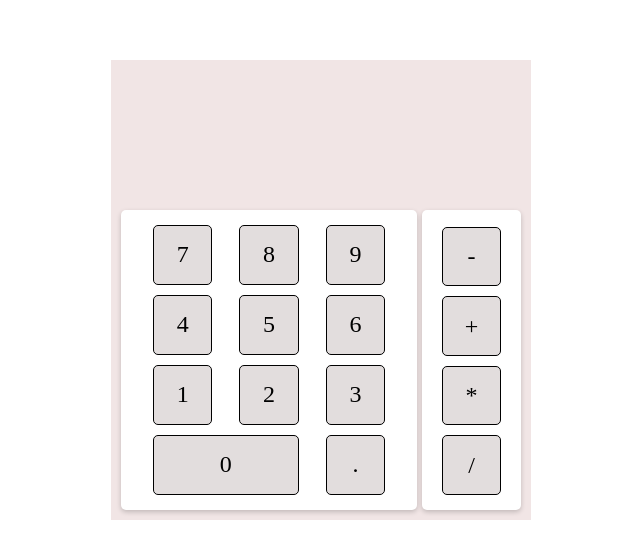
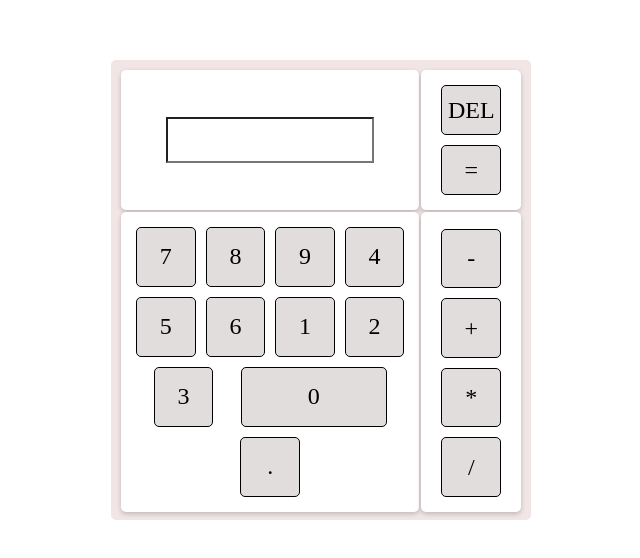
Before and after one commit to kindlerick/calculator, a plain HTML site: page index.html in a window 1280 px wide. Shown: the part 110-668 px from the top of the page, without its empty margins (319-959 px from the left). Drawn offline with Linux system fonts and the light colour scheme.

Commit message:
Create frontend for calculator

```diff
--- a/script.js
+++ b/script.js
@@ -3,21 +3,29 @@ const calculatorBody = document.createElement("div");
 calculatorBody.id = "calculatorBody";
 calculatorContainer.appendChild(calculatorBody);
 
+const calculatorLowerBody = document.createElement("div");
+const calculatorTopBody = document.createElement("div");
+
+calculatorTopBody.id = "topBody";
+calculatorBody.appendChild(calculatorTopBody);
+
+calculatorLowerBody.id = "lowerBody";
+calculatorBody.appendChild(calculatorLowerBody);
+
+const topPadArray = ["DEL", "="];
 
 const numPadArray = ["7","8","9","4","5","6","1","2","3","0","."];
 
 const evalPadArray = ["-", "+", "*", "/"];
 
-// evalPad
-
 function createEvalPad() {
 
-    const calcBody = document.querySelector("#calculatorBody");
+    const lowerBody = document.querySelector("#lowerBody");
 
-    if(calcBody) {
+    if(lowerBody) {
         const evalPadBody = document.createElement("div");
         evalPadBody.id = "evalPadBody";
-        calcBody.appendChild(evalPadBody);
+        lowerBody.appendChild(evalPadBody);
     } else {
         console.error("calculatorBody not found!");
     }
@@ -36,12 +44,12 @@ function populateEvalPad() {
 
 function createNumPad() {
 
-    const calcBody = document.querySelector("#calculatorBody");
+    const lowerBody = document.querySelector("#lowerBody");
 
-    if(calcBody) {
+    if(lowerBody) {
         const numBody = document.createElement("div");
         numBody.id = "numBody";
-        calcBody.appendChild(numBody);
+        lowerBody.appendChild(numBody);
     } else {
         console.error("calculatorBody not found!");
     }
@@ -58,10 +66,53 @@ function populateNumPad() {
     }
 }
 
+
+function createEvalWindow() {
+
+    const topBody = document.querySelector("#topBody");
+
+    if(topBody) {
+        const evalWindow = document.createElement("div");
+        evalWindow.id = "evalWindow";
+        topBody.appendChild(evalWindow);
+    } else {
+        console.error("calculatorBody not found!");
+    }
+
+}
+
+function createEvalInputWindow() {
+
+    const evalWindow = document.querySelector("#evalWindow");
+    if(evalWindow) {
+        const evalInputWindow = document.createElement("input");
+        evalInputWindow.id = "evalInputWindow";
+        evalWindow.appendChild(evalInputWindow);
+    } else {
+        console.error("calculatorBody not found!");
+    }
+}
+
+function createTopEvalPad() {
+
+    const topBody = document.querySelector("#topBody");
+    const evalKeyWindow = document.createElement("div");
+    evalKeyWindow.id = "evalKeyWindow";
+    topBody.appendChild(evalKeyWindow);
+
+    for(let i = 0; i < topPadArray.length; i++) {
+        let topEvalKey = document.createElement("div");
+        topEvalKey.textContent = topPadArray[i];
+        topEvalKey.id = "topEvalKey";
+        evalKeyWindow.appendChild(topEvalKey);
+    }
+}
 // evalWindow
 
-
-createNumPad();
-populateNumPad();
-createEvalPad();
-populateEvalPad();
+ createNumPad();
+ populateNumPad();
+ createEvalPad();
+ populateEvalPad();
+ createEvalWindow();
+ createEvalInputWindow();
+ createTopEvalPad();
--- a/style.css
+++ b/style.css
@@ -11,17 +11,18 @@ html, body {
     height: 55vh;
     background-color: rgb(241, 229, 229);
     padding: 10px;
+    border-radius: 5px;
+    display: flex;
 }
 
 
 #calculatorBody {
     height: 100%;
     display: flex;
-    flex-direction: row;
-    justify-content: space-between;
-    align-items: flex-end;
-    gap: 5px;
+    flex-direction: column;
+    gap: 2px;
 }
+
 
 #numBody {
     display: flex;
@@ -66,6 +67,8 @@ html, body {
     border-radius: 5px;
     background-color: white;
     box-shadow: 0 2px 5px rgba(0, 0, 0, 0.2);
+    align-self: end;
+
 
 }
 
@@ -82,3 +85,72 @@ html, body {
     font-size: 1.5rem;
     text-align: center;
 }
+
+
+#topBody {
+    display: flex;
+    justify-content: start;
+    flex-direction: row;
+    width: 50vh;
+    height: 20vh;
+    align-items: center;
+    gap: 2px;
+}
+
+#lowerBody {
+    display: flex;
+    flex-direction: row;
+    align-items: stretch;
+    gap: 2px;
+    width: 50vh;
+    height: 45vh;
+}
+
+#evalWindow {
+    display: flex;
+    justify-content: center;
+    height: 15vh;
+    width: 35vh;
+    background-color: white;
+    border-radius: 5px;
+    padding: 10px;
+    box-shadow: 0 2px 5px rgba(0, 0, 0, 0.2);
+
+}
+
+#evalInputWindow {
+    justify-content: center;
+    align-self: center;
+    height: 5vh;
+    width: 25vh;
+    background-color: white;
+}
+
+
+#evalKeyWindow {
+    display: flex;
+    justify-content: center;
+    flex-direction: column;
+    align-items: center;
+    height: 15vh;
+    width: 10vh;
+    background-color: white;
+    border-radius: 5px;
+    padding: 10px;
+    box-shadow: 0 2px 5px rgba(0, 0, 0, 0.2);
+
+}
+
+#topEvalKey {
+    display: flex;
+    justify-content: center;
+    align-items: center;
+    height: 7.2vh;
+    width: 7.2vh;
+    margin: 5px;
+    background-color: rgb(226, 221, 221);
+    border: 1px solid black;
+    border-radius: 5px;
+    font-size: 1.5rem;
+    text-align: center;
+}
```
Also changed, not shown: index.html (+0 -1 lines).
